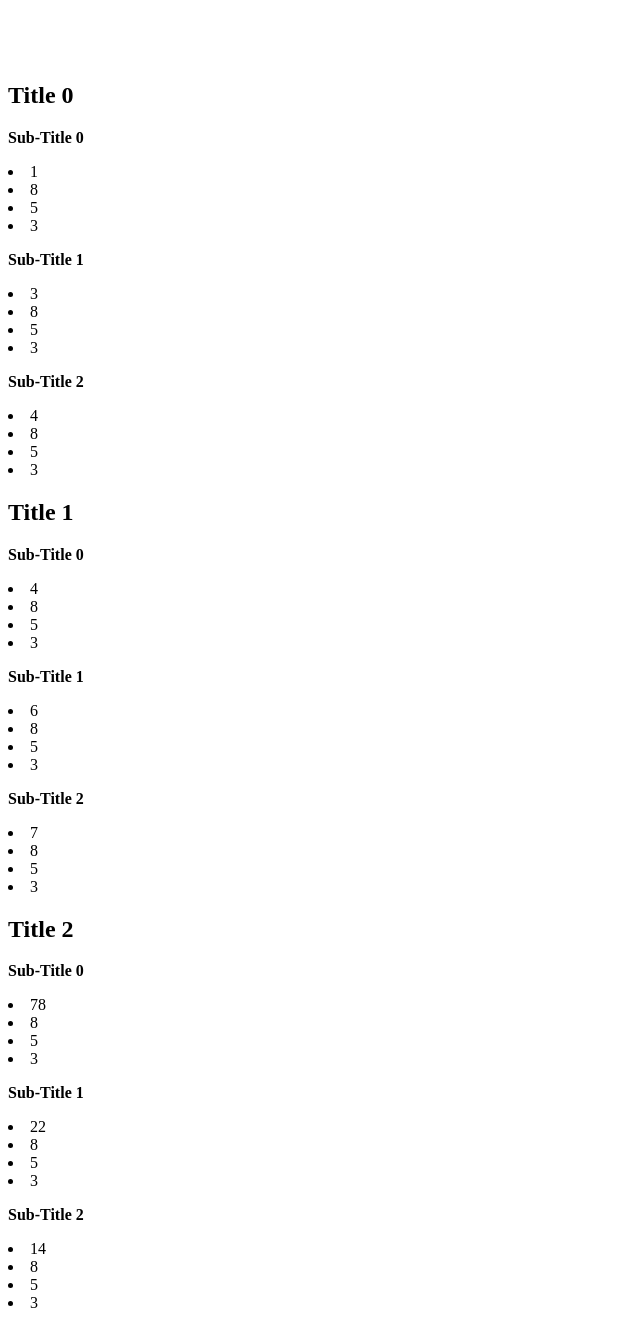
After one commit to mahidulkabir/idb-PHP-files, a PHP site: page /multArray2.php in a window 1280 px wide. The commit adds this page. Shown: the whole page, without its empty margins (0-640 px from the left). Run offline with PHP 8.4, Linux system fonts and the light colour scheme.

Commit message:
added some code

```diff
--- /dev/null
+++ b/php array/multArray2.php
@@ -0,0 +1,42 @@
+<?php
+$arr = array(
+    array(
+        array(1, 8,5,3),
+        array(3, 8,5,3),
+        array(4, 8,5,3),
+        array(1, 8,5,3),
+    ),
+    array(
+        array(4, 8,5,3),
+        array(6, 8,5,3),
+        array(7, 8,5,3),
+        array(1, 8,5,3),
+    ),
+     array(
+        array(78, 8,5,3),
+        array(22, 8,5,3),
+        array(14, 8,5,3),
+        array(13, 8,5,3),
+    ),
+);
+
+// Display the array information
+// print_r($arr);
+
+echo "<br>";
+echo "<br>";
+echo "<br>";
+for ($i =0 ; $i<3; $i++ ){
+  echo "<p><h2>Title $i</h2></p>";
+    for ($k =0 ; $k<3; $k++){
+         echo "<p><b>Sub-Title $k</b></p>";
+            for ($t =0 ; $t<4; $t++){
+                echo "<li>".$arr[$i][$k][$t]."</li>";
+
+    }
+
+    }
+
+}
+
+?>
```
Also changed, not shown: php array/multArray.php (+43 -12 lines).
